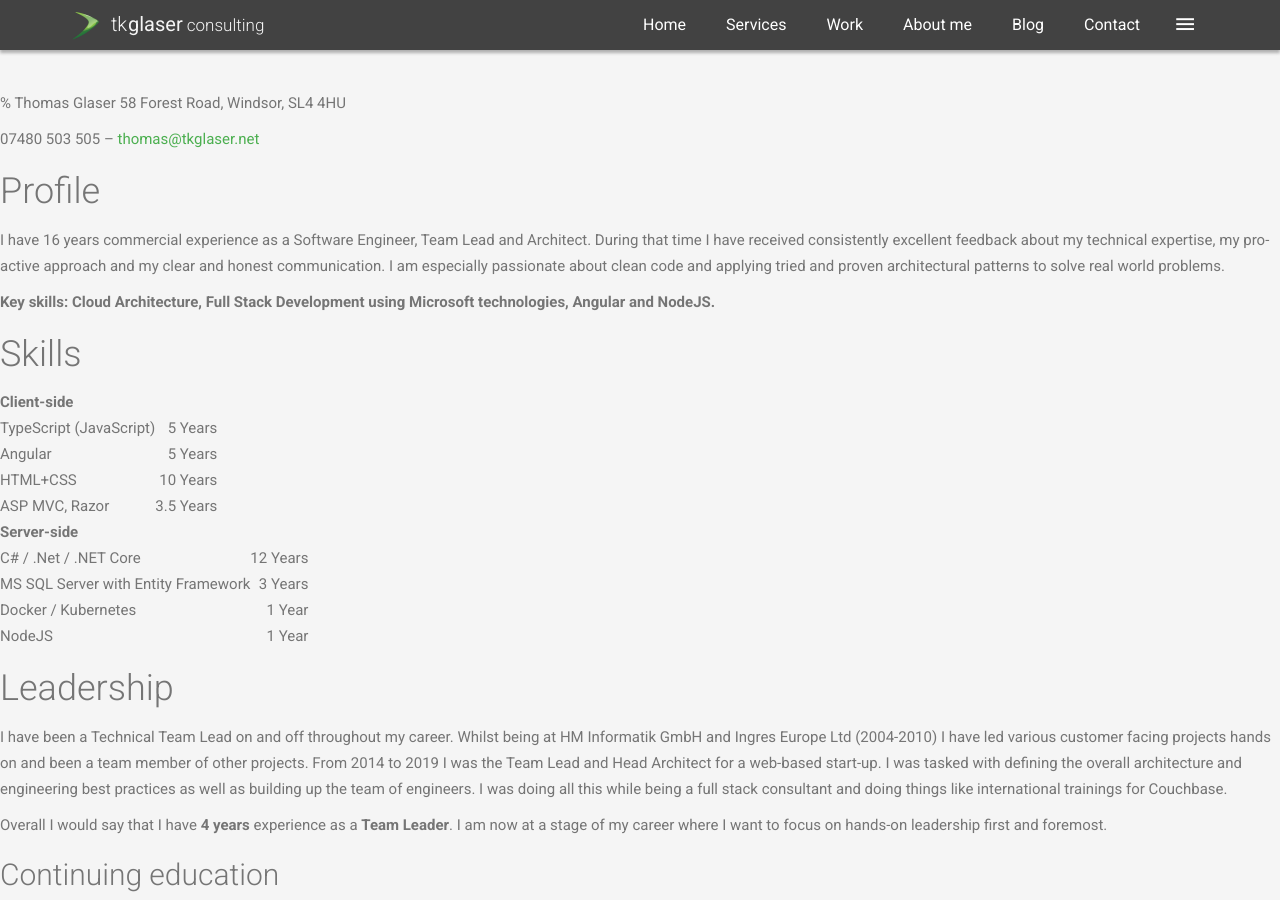
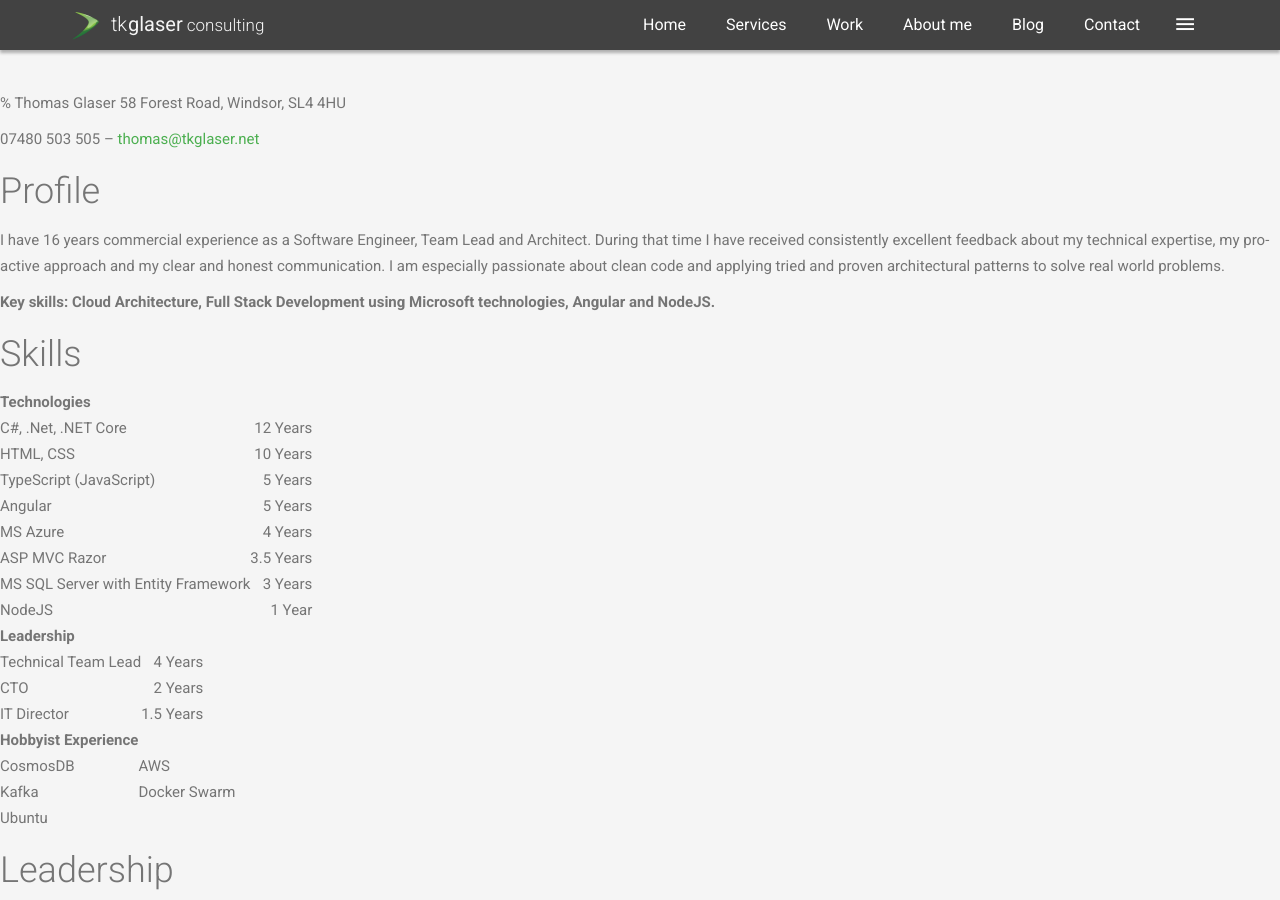
Before and after one commit to tkglaser/tkglaser.github.io, a Jekyll site: the page built from assets/ThomasGlaserCV.md, in a window 1280 px wide and 900 px high. Built offline with Jekyll 4.4.1, drawn with Linux system fonts in a browser that asks for light colours; our own code applies the rules of GitHub Pages for plain Markdown files.

Commit message:
CV Update

```diff
--- a/assets/ThomasGlaserCV.md
+++ b/assets/ThomasGlaserCV.md
@@ -18,19 +18,28 @@ real world problems.
 
 # Skills
 
-**Client-side** | |
+**Technologies** | |
 | --- | ---:|
-TypeScript (JavaScript) | 5 Years |
+C#, .Net, .NET Core | 12 Years
+HTML, CSS | 10 Years
+TypeScript (JavaScript) | 5 Years
 Angular | 5 Years
-HTML+CSS | 10 Years
-ASP MVC, Razor | 3.5 Years
+MS Azure | 4 Years
+ASP MVC Razor | 3.5 Years
+MS SQL Server with Entity Framework | 3 Years
+NodeJS | 1 Year
 
-**Server-side** ||
+**Leadership** | |
 | --- | ---:|
-C# / .Net / .NET Core | 12 Years |
-MS SQL Server with Entity Framework | 3 Years
-Docker / Kubernetes | 1 Year
-NodeJS | 1 Year
+Technical Team Lead | 4 Years
+CTO | 2 Years
+IT Director | 1.5 Years
+
+**Hobbyist Experience** | |
+| --- | --- |
+CosmosDB | AWS
+Kafka | Docker Swarm
+Ubuntu |
 
 # Leadership
 
@@ -47,7 +56,7 @@ Overall I would say that I have **4 years** experience as a **Team Leader**.
 I am now at a stage of my career where
 I want to focus on hands-on leadership first and foremost.
 
-## Continuing education
+# Continuing education
 
 ![Microsoft Certified: Azure Solutions Architect Expert](img/azure-solutions-architect-expert-600x600.png)
 
```
Also changed, not shown: 2 other files.
